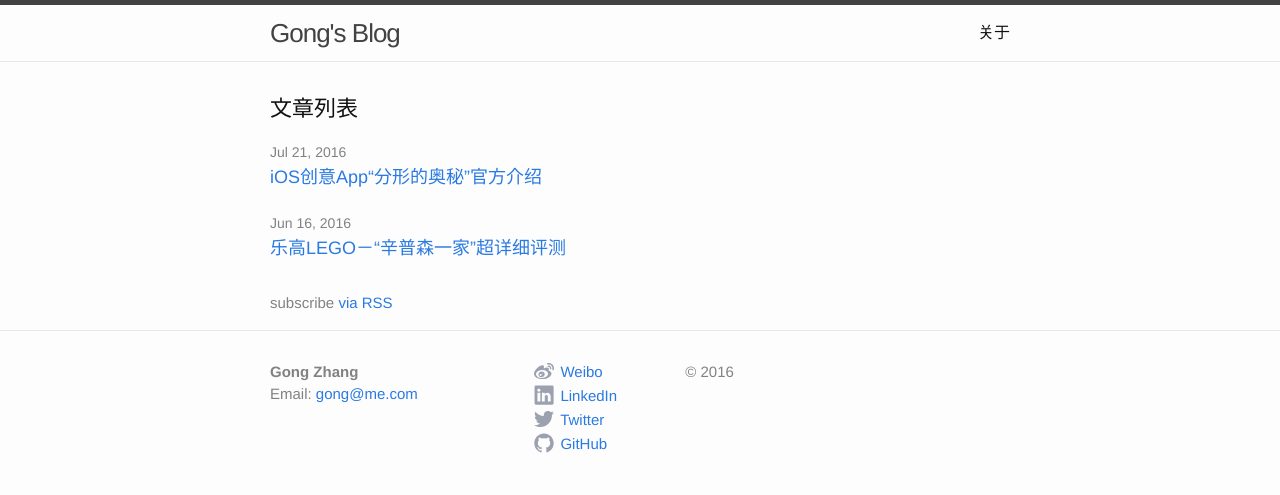
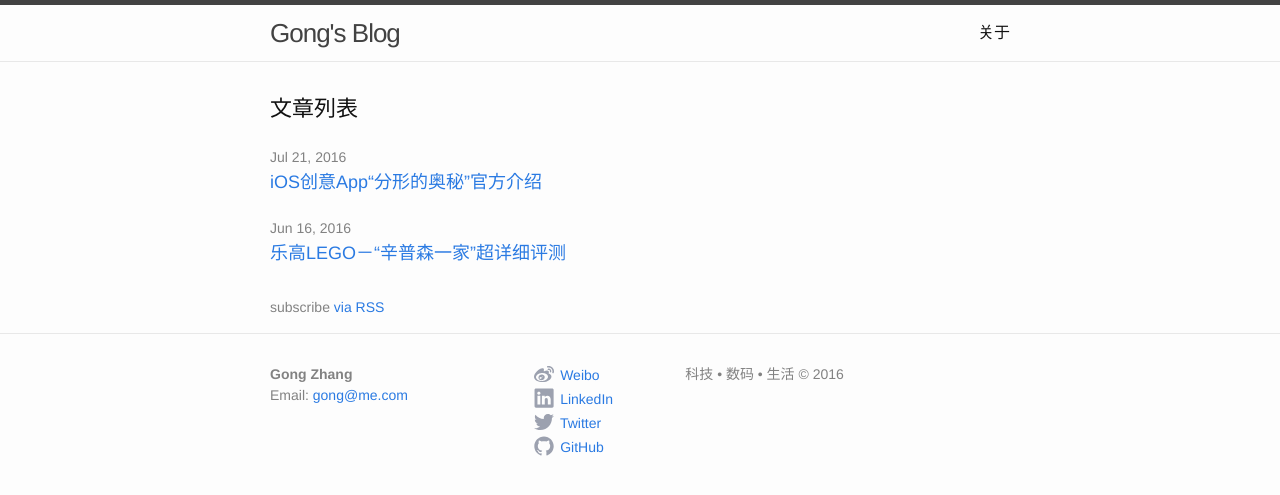
Before and after one commit to gongzhang/gongzhang.github.io, a Jekyll site: the page built from index.html, in a window 1280 px wide. Shown: the top 495 px of the page. Built offline with Jekyll 4.4.1, drawn with Linux system fonts in a browser that asks for light colours.

Commit message:
Slightly change font size

```diff
--- a/_config.yml
+++ b/_config.yml
@@ -10,7 +10,7 @@
 myname: Gong Zhang
 email: gong@me.com
 description:
-  © 2016
+  科技 • 数码 • 生活 © 2016
 baseurl: "" # the subpath of your site, e.g. /blog
 url: "http://gongzhang.github.io" # the base hostname & protocol for your site
 twitter_username: gong_cn
--- a/_sass/_layout.scss
+++ b/_sass/_layout.scss
@@ -114,7 +114,7 @@
 }
 
 .footer-col-wrapper {
-    font-size: 15px;
+    font-size: 14px;
     color: $grey-color;
     margin-left: -$spacing-unit / 2;
     @extend %clearfix;
@@ -163,7 +163,7 @@
 }
 
 .rss-subscribe {
-    font-size: 15px;
+    font-size: 14px;
     color: $grey-color;
     margin-bottom: 0px;
     margin-top: $spacing-unit;
@@ -187,6 +187,7 @@
     list-style: none;
 
     > li {
+        margin-top: $spacing-unit / 1.5;
         margin-bottom: $spacing-unit / 1.5;
     }
 }
```
